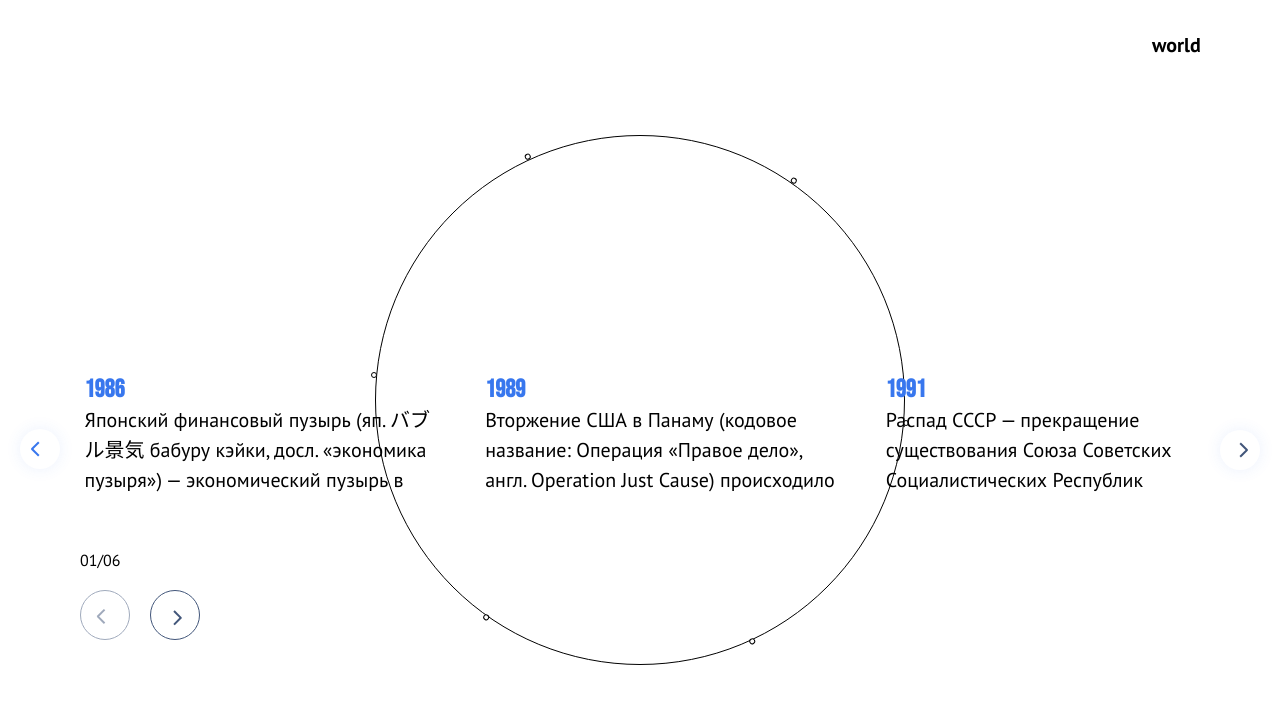
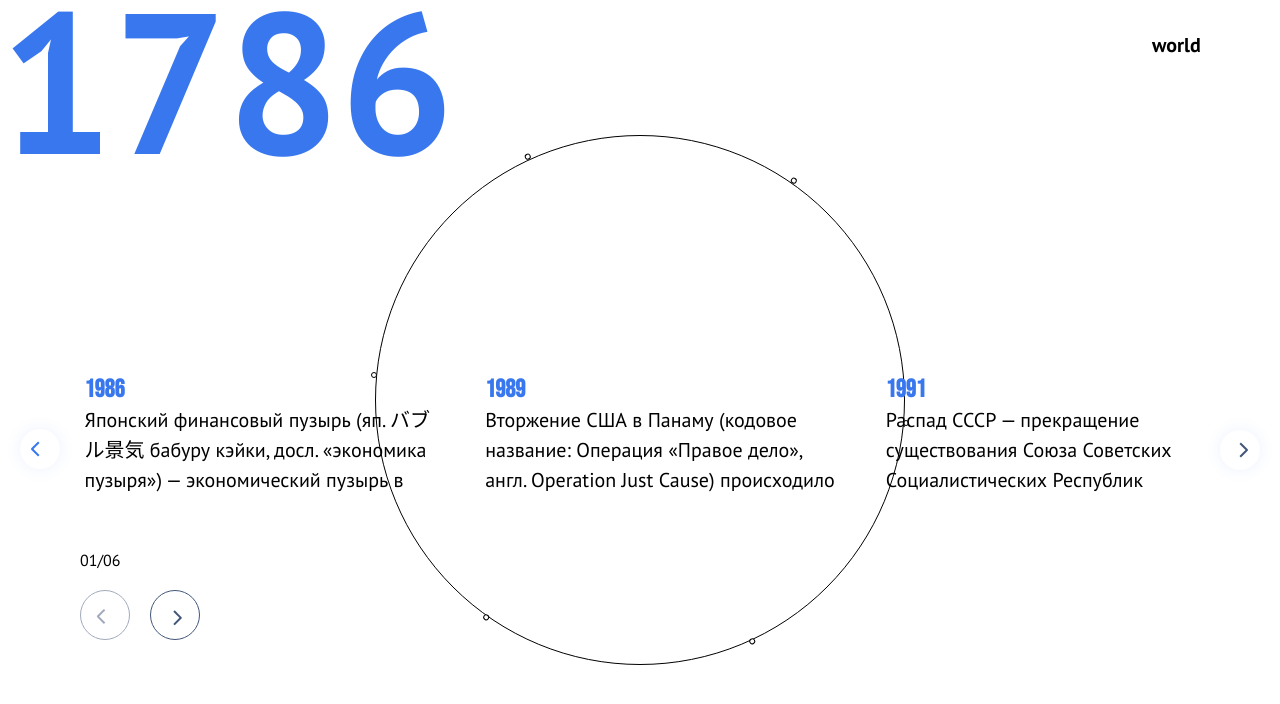
Before and after one commit to BDODINKA/Only-digital-test-task, a React (Create React App) app: page / in a window 1280 px wide. Shown: the top 704 px of the page. Built offline with nearby package versions, Linux system fonts and the light colour scheme.

Commit message:
fix:logic date window

```diff
--- a/src/features/Dates/Dates.tsx
+++ b/src/features/Dates/Dates.tsx
@@ -1,4 +1,4 @@
-import React, { useEffect, useState } from 'react'
+import React, { useEffect, useLayoutEffect, useRef, useState } from 'react'
 
 type PropsType = {
   currentDate: number
@@ -9,18 +9,35 @@ type PropsType = {
 export const Dates = (props: PropsType) => {
   const { currentDate, nextDate, time, className } = props
 
-  const [currVal, setCurrVal] = useState(currentDate)
+  const [date, setDate] = useState(currentDate)
+
+  const intervalRef: { current: NodeJS.Timeout | null } = useRef(null)
 
   useEffect(() => {
-    if (currentDate < nextDate) {
-      currVal !== nextDate && setTimeout(setCurrVal, time, currVal + 1)
+    if (currentDate > nextDate) {
+      intervalRef.current = setInterval(() => {
+        setDate(sec => sec - 1)
+      }, time)
     } else {
-      currVal !== nextDate && setTimeout(setCurrVal, time, currVal - 1)
+      intervalRef.current = setInterval(() => {
+        setDate(sec => sec + 1)
+      }, time)
     }
-    if (currVal === nextDate) {
-      // alert('dddd')
+
+    return () => clearInterval(intervalRef.current as NodeJS.Timeout)
+  }, [])
+
+  const cancelInterval = () => {
+    if (date === nextDate) {
+      clearInterval(intervalRef.current as NodeJS.Timeout)
     }
-  }, [currVal])
+  }
 
-  return <div className={className}>{currVal}</div>
+  cancelInterval()
+
+  return (
+    <>
+      <div className={className}>{date}</div>
+    </>
+  )
 }
--- a/src/features/HistoryDate/HistoryDate.tsx
+++ b/src/features/HistoryDate/HistoryDate.tsx
@@ -3,7 +3,9 @@ import React, { useEffect, useState } from 'react'
 import { useSelector } from 'react-redux'
 
 import { AppRootStateType, useAppDispatch } from '../../app/store'
+import style from '../../pages/main.module.scss'
 import { Circle } from '../Circle/Circle'
+import { Dates } from '../Dates/Dates'
 import { Slider } from '../Slider/Slider'
 
 import { getHistoryDateTC, setCurrentCategoryAC } from './historyDate.reducer'
@@ -16,9 +18,13 @@ export const HistoryDate = () => {
 
   const [currentIndex, setCurrentIndex] = useState<number>(0)
 
+  const [datePeriod, setDatePeriod] = useState<{ curr: number; next: number }>({
+    curr: 1820,
+    next: 1720,
+  })
+
   useEffect(() => {
     if (!category) {
-      debugger
       dispatch(getHistoryDateTC())
     }
     if (category) {
@@ -35,13 +41,16 @@ export const HistoryDate = () => {
   if (!category) return <div>Render</div>
 
   return (
-    <div>
+    <>
+      <div className={style.dates}>
+        <Dates currentDate={datePeriod.curr} nextDate={datePeriod.next} time={100} />
+      </div>
       <Circle
         category={category}
         onChangeCategory={index => onChangeCategory(index)}
         currentIndex={currentIndex}
       />
       <Slider currentCategory={currentCategory} />
-    </div>
+    </>
   )
 }
```
Also changed, not shown: src/pages/Main.tsx (+4 -5 lines), src/pages/main.module.scss (+6 -4 lines).
